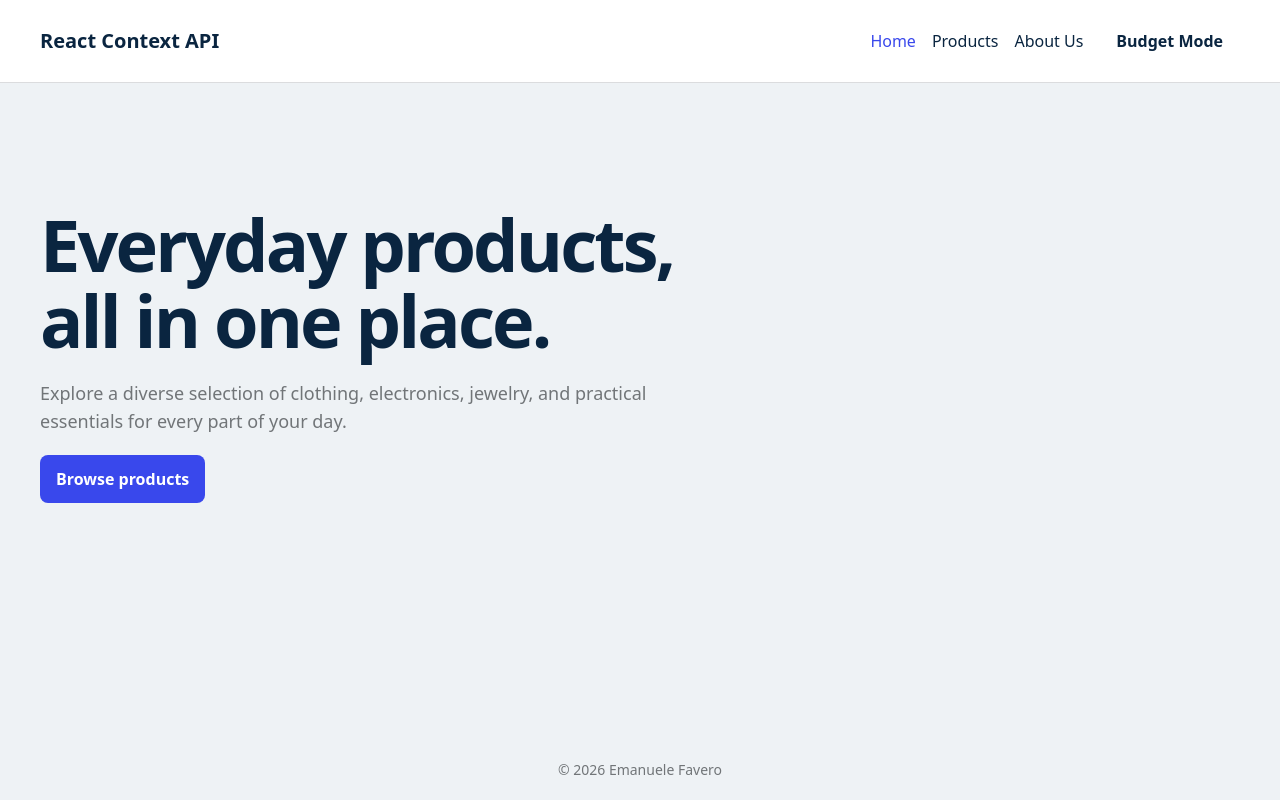
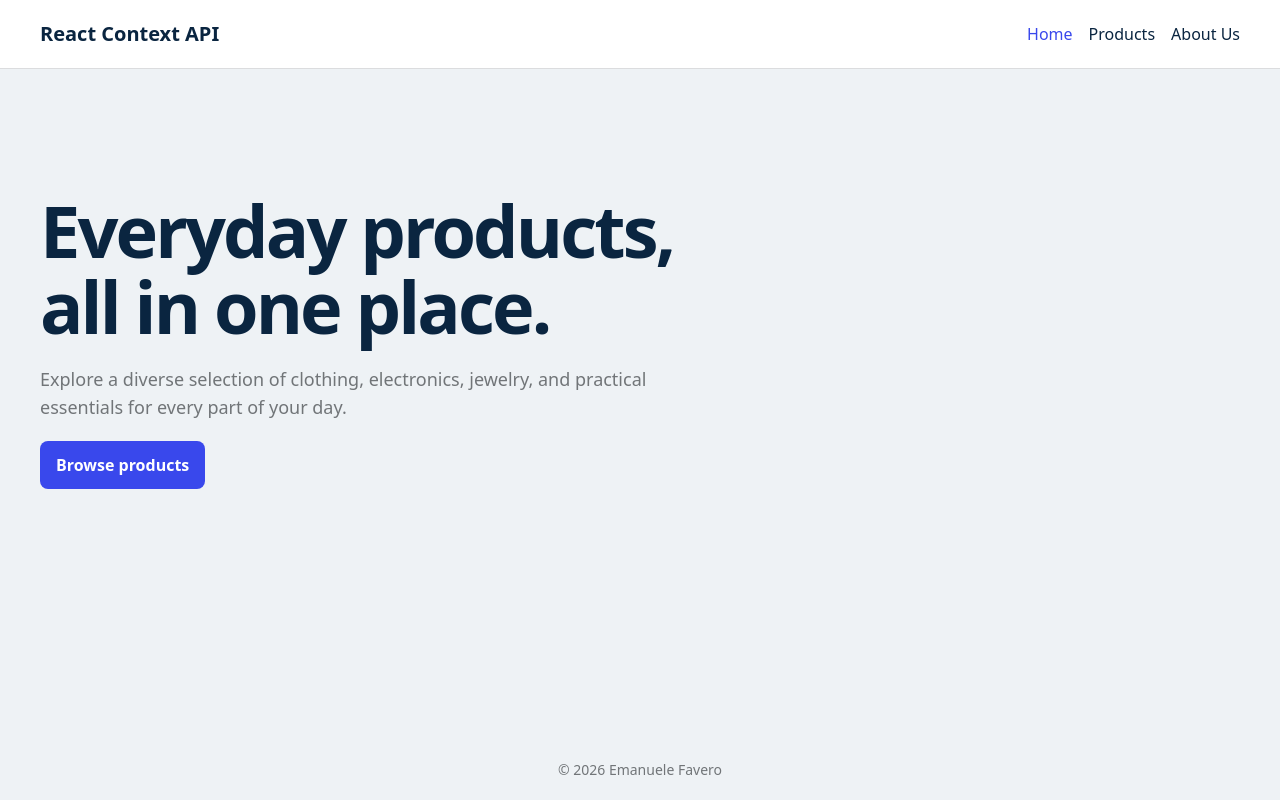
Before and after one commit to emanuelefavero/react-context-api, a React (Vite) app: page / in a window 1280 px wide. Built offline with nearby package versions, Linux system fonts and the light colour scheme.

Commit message:
feat: show budget mode toggle button only on the products page

```diff
--- a/src/components/layout/Header.jsx
+++ b/src/components/layout/Header.jsx
@@ -1,10 +1,13 @@
 import './Header.css';
-import { NavLink } from 'react-router';
+import { NavLink, useLocation } from 'react-router';
 import { Button } from '@/components/ui/Button';
 import { useBudget } from '@/context/BudgetContext';
+import { paths } from '@/router/paths';
 
 export const Header = ({ logo, navLinks = [] }) => {
   const { budgetMode, toggleBudgetMode } = useBudget();
+  const { pathname } = useLocation();
+  const isProductsPath = pathname === paths.products;
 
   return (
     <header className='header'>
@@ -12,6 +15,21 @@ export const Header = ({ logo, navLinks = [] }) => {
         {logo && <div className='logo font-semibold text-xl'>{logo}</div>}
 
         <div className='actions'>
+          {isProductsPath && (
+            <Button
+              variant={
+                budgetMode ? Button.variant.warning : Button.variant.ghost
+              }
+              onClick={toggleBudgetMode}
+              title={budgetMode ? 'Disable Budget Mode' : 'Enable Budget Mode'}
+              aria-label={
+                budgetMode ? 'Disable Budget Mode' : 'Enable Budget Mode'
+              }
+            >
+              Budget Mode
+            </Button>
+          )}
+
           {navLinks.length > 0 && (
             <nav aria-label='Main Navigation'>
               <ul className='route-list'>
@@ -25,17 +43,6 @@ export const Header = ({ logo, navLinks = [] }) => {
               </ul>
             </nav>
           )}
-
-          <Button
-            variant={budgetMode ? Button.variant.warning : Button.variant.ghost}
-            onClick={toggleBudgetMode}
-            title={budgetMode ? 'Disable Budget Mode' : 'Enable Budget Mode'}
-            aria-label={
-              budgetMode ? 'Disable Budget Mode' : 'Enable Budget Mode'
-            }
-          >
-            Budget Mode
-          </Button>
         </div>
       </div>
     </header>
```
